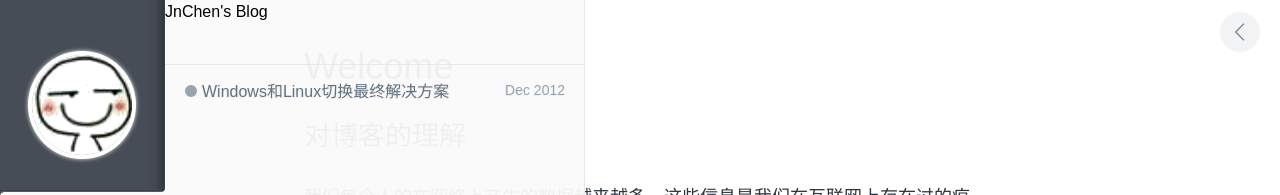
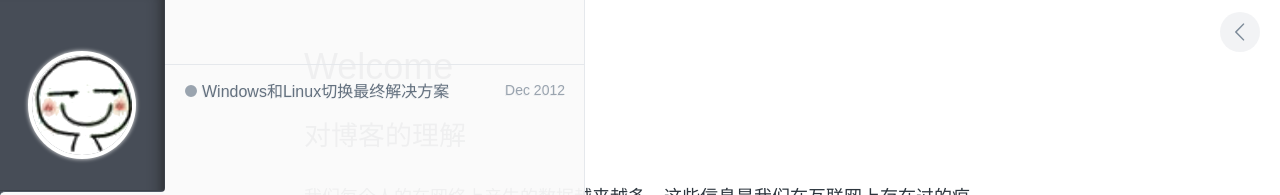
Before and after one commit to jnchen/jnchen.github.io, a Jekyll site: the page built from index.md, in a window 1280 px wide. Shown: the top 195 px of the page. Built offline with Jekyll 4.4.1, drawn with Linux system fonts in a browser that asks for light colours; comment, search, counter and statistics services are not loaded.

Commit message:
update pages

```diff
--- a/_includes/nav.html
+++ b/_includes/nav.html
@@ -20,7 +20,7 @@
       <a href="/index.html" id="mobile-avatar" style="background-image:url({{ site.avatar }})"></a>
       <!-- NOTE: input field is disabled by default -->
       <!-- <input id="search-input" type="text" placeholder="Search..." >  -->
-	  <a href="/index.html"><span class="pl__title">{{site.title}}</span></a>
+	  <!-- <a href="/index.html"><span class="pl__title">{{site.title}}</span></a> -->
     </form>
 
     <nav id="pl__container">
```
